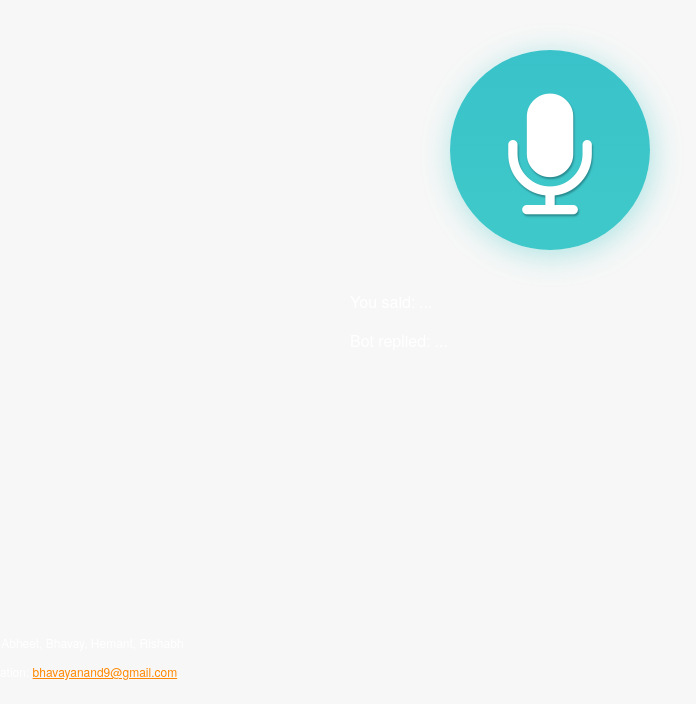
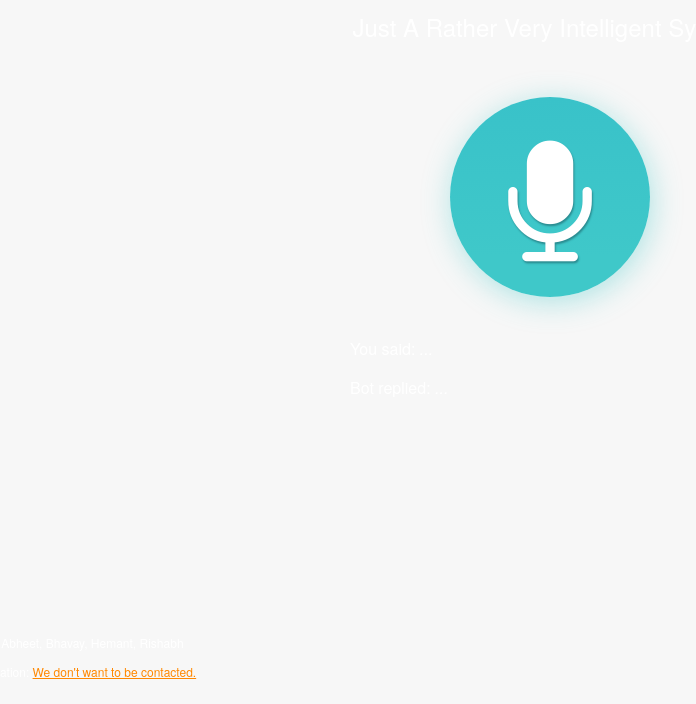
Before and after one commit to bhavayAnand9/farmBot, a website: page views/index.html in a window 1280 px wide. Shown: the part 96-800 px from the top of the page, without its empty margins (90-786 px from the left). Drawn offline with nearby package versions, Linux system fonts and the light colour scheme; files that its build step writes are made by us from their sources; no server answers; files whose address does not match are found by name.

Commit message:
never mind

```diff
--- a/views/index.html
+++ b/views/index.html
@@ -16,7 +16,7 @@
   <body>
     <section>
       <h1>FarmBOT</h1>
-      <h2></h2>
+      <h2>Just A Rather Very Intelligent System</h2>
 
       <button><i class="fa fa-microphone"></i></button>
 
@@ -28,8 +28,8 @@
 
     <footer>
       <p>Developed by: Abheet, Bhavay, Hemant, Rishabh</p>
-      <p>Contact information: <a href="mailto:bhavayanand9@gmail.com">
-      bhavayanand9@gmail.com</a>.</p>
+      <p>Contact information: <a href="#">
+      We don't want to be contacted.</a>.</p>
     </footer>
 
     <script src="/socket.io/socket.io.js"></script>
```
